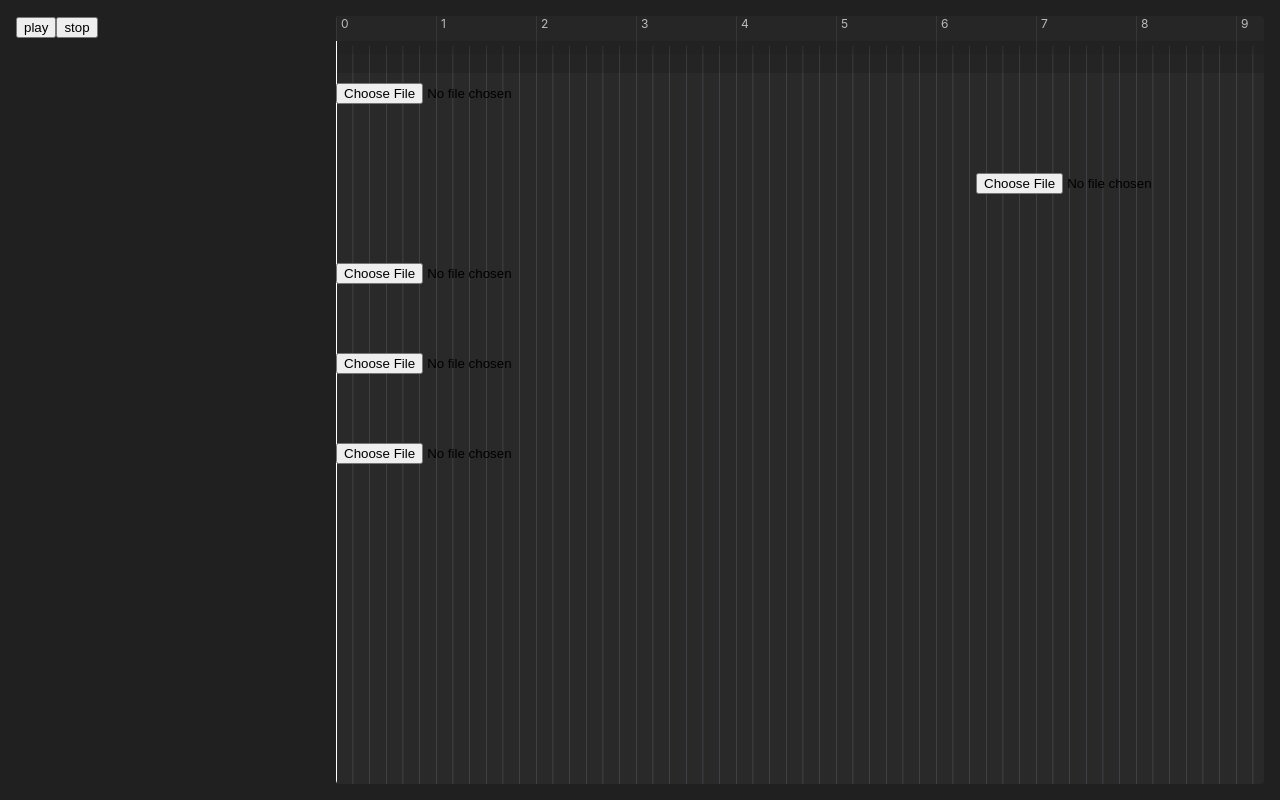
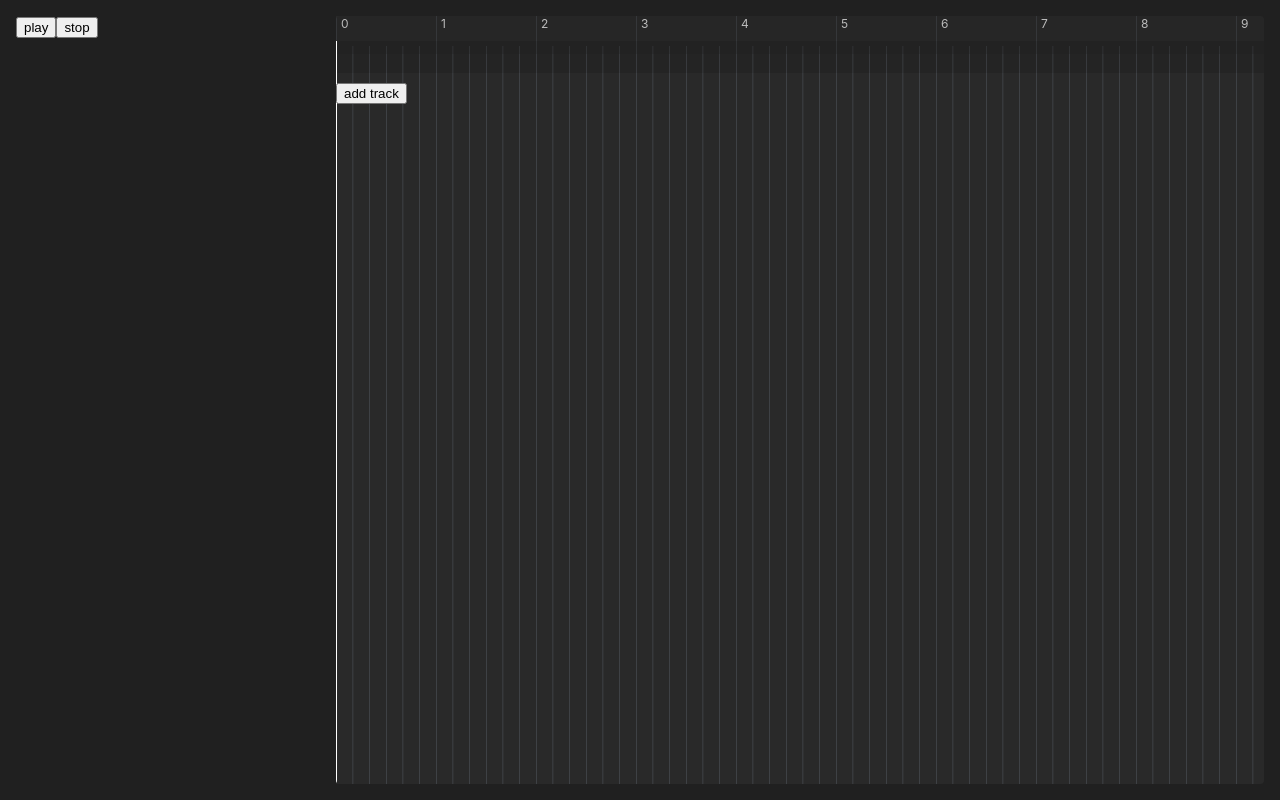
Before and after one commit to YumeT023/web-daw-experimentation, a React (Create React App) app: page / in a window 1280 px wide. Built offline with nearby package versions, Linux system fonts and the light colour scheme.

Commit message:
feat: add AddTrack() to play on it

```diff
--- a/src/modules/arrangement/components/Tracks.jsx
+++ b/src/modules/arrangement/components/Tracks.jsx
@@ -1,15 +1,26 @@
 import { useArrangementContext } from "../ArrangementContext";
 import { LoadableAudio } from "../../waveform/components";
+import { useState } from "react";
 
 export const Tracks = () => {
   const { rulerWidth } = useArrangementContext();
+  // for testing purpose
+  const [tracks, setTracks] = useState([]);
+
   return (
     <div className="tracks" style={{ width: rulerWidth }}>
-      <LoadableAudio id="Wavesurfer_Container_T0" />
-      <LoadableAudio id="Wavesurfer_Container_T1" startAtPixel={640} />
-      <LoadableAudio id="Wavesurfer_Container_T2" />
-      <LoadableAudio id="Wavesurfer_Container_T3" />
-      <LoadableAudio id="Wavesurfer_Container_T4" />
+      {tracks.map((_, index) => (
+        <LoadableAudio
+          key={/* TODO */ index}
+          id={"Wavesurfer_Container_T" + index}
+        />
+      ))}
+      <button
+        onClick={() => setTracks((_) => [..._, null])}
+        style={{ /* TODO */ position: "relative", zIndex: 2 }}
+      >
+        add track
+      </button>
     </div>
   );
 };
```
